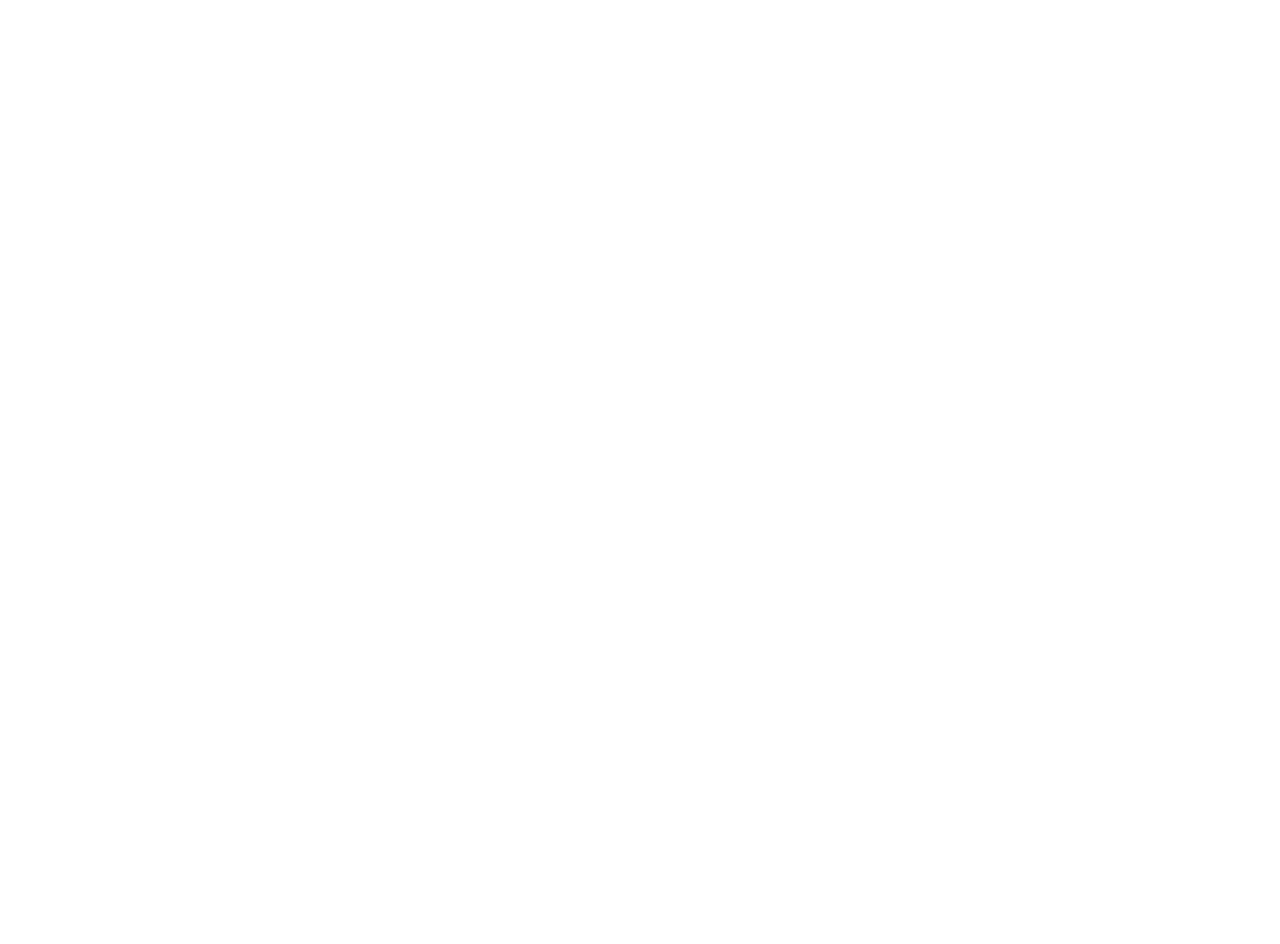
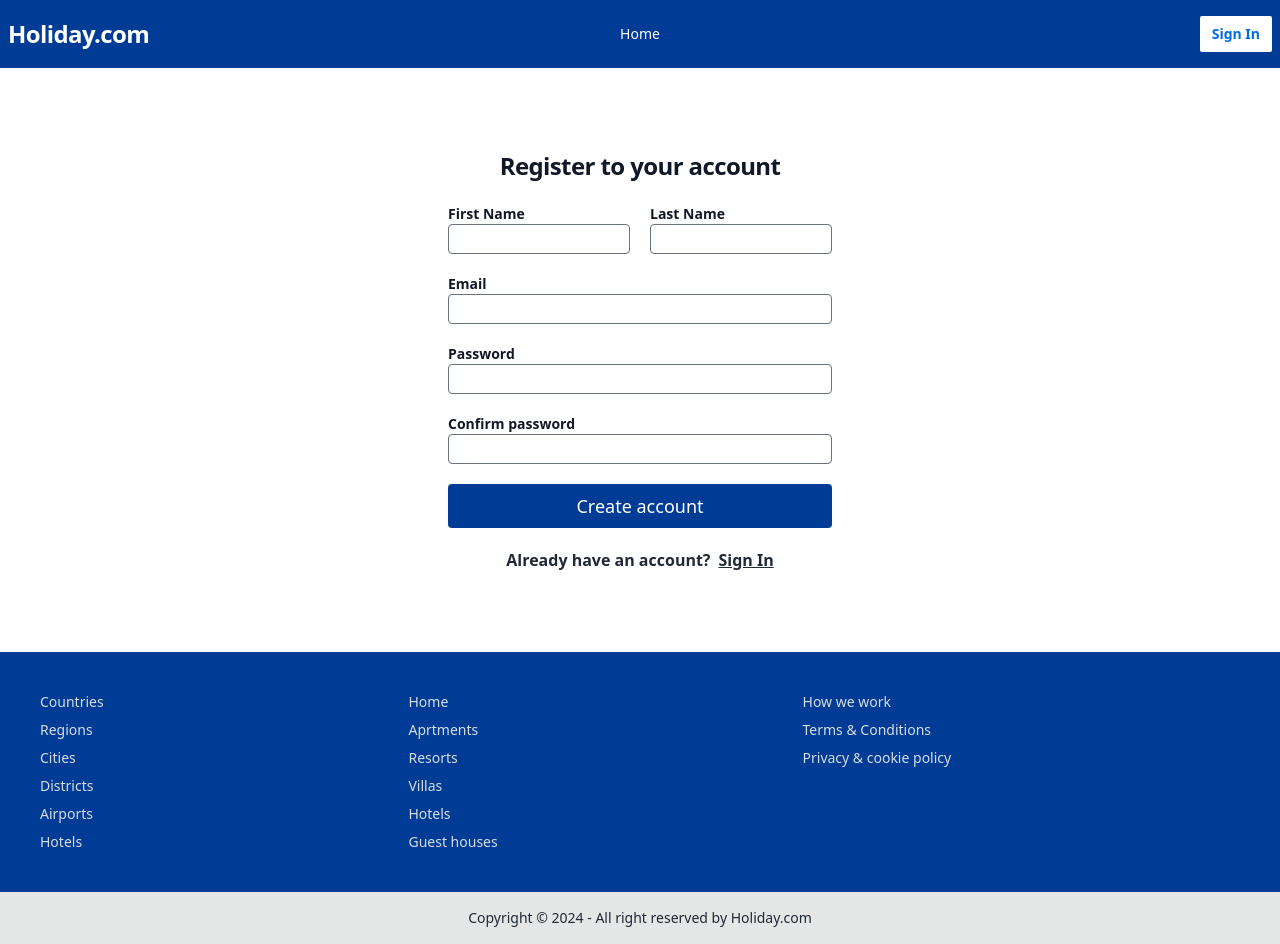
Before and after one commit to MohitCode17/holiday-hotel-booking-app, a React (Vite) app in the folder frontend/: page /sign-up in a window 1280 px wide. Before the commit this address had no page. Before the commit the page ends 800 px from the top, so only its background shows below. Built offline with nearby package versions, Linux system fonts and the light colour scheme.

Commit message:
add sign-in & sign-up page ui

```diff
--- a/frontend/src/App.tsx
+++ b/frontend/src/App.tsx
@@ -1,5 +1,8 @@
 import { BrowserRouter as Router, Routes, Route } from "react-router-dom";
 import Layout from "./Layout/Layout";
+import SignIn from "./pages/SignIn";
+import Register from "./pages/Register";
+import AuthLayout from "./Layout/AuthLayout";
 
 const App = () => {
   return (
@@ -14,6 +17,24 @@ const App = () => {
               </Layout>
             }
           />
+
+          <Route
+            path="/sign-in"
+            element={
+              <AuthLayout>
+                <SignIn />
+              </AuthLayout>
+            }
+          />
+
+          <Route
+            path="/sign-up"
+            element={
+              <AuthLayout>
+                <Register />
+              </AuthLayout>
+            }
+          />
         </Routes>
       </Router>
     </>
--- /dev/null
+++ b/frontend/src/Layout/AuthLayout.tsx
@@ -0,0 +1,14 @@
+import Footer from "../components/Footer";
+import Header from "../components/Header";
+
+const AuthLayout = ({ children }: { children: React.ReactNode }) => {
+  return (
+    <div className="flex flex-col min-h-screen">
+      <Header />
+      <div className="container mx-auto py-10 px-2 flex-1">{children}</div>
+      <Footer />
+    </div>
+  );
+};
+
+export default AuthLayout;
--- /dev/null
+++ b/frontend/src/pages/Register.tsx
@@ -0,0 +1,65 @@
+import { Link } from "react-router-dom";
+
+const Register = () => {
+  return (
+    <form className="flex flex-col gap-5 my-10 sm:mx-auto sm:w-full sm:max-w-sm">
+      <h2 className="text-center text-2xl font-bold leading-9 tracking-tight text-gray-900">
+        Register to your account
+      </h2>
+
+      <div className="flex flex-col md:flex-row gap-5">
+        <label className="text-gray-900 text-sm font-bold flex-1">
+          First Name
+          <input
+            type="text"
+            className="border border-gray-500 py-1 px-2 w-full font-normal rounded focus:outline-primarySoft"
+          />
+        </label>
+        <label className="text-gray-900 text-sm font-bold flex-1">
+          Last Name
+          <input
+            type="text"
+            className="border border-gray-500 py-1 px-2 w-full font-normal rounded focus:outline-primarySoft"
+          />
+        </label>
+      </div>
+
+      <label className="text-gray-900 text-sm font-bold flex-1">
+        Email
+        <input
+          type="email"
+          className="border border-gray-500 py-1 px-2 w-full font-normal rounded focus:outline-primarySoft"
+        />
+      </label>
+
+      <label className="text-gray-900 text-sm font-bold flex-1">
+        Password
+        <input
+          type="password"
+          className="border border-gray-500 py-1 px-2 w-full font-normal rounded focus:outline-primarySoft"
+        />
+      </label>
+
+      <label className="text-gray-900 text-sm font-bold flex-1">
+        Confirm password
+        <input
+          type="password"
+          className="border border-gray-500 py-1 px-2 w-full font-normal rounded focus:outline-primarySoft"
+        />
+      </label>
+
+      <button className="bg-primary text-white py-2 px-3 rounded hover:bg-blue-700 text-lg">
+        Create account
+      </button>
+
+      <span className="flex mx-auto gap-2 font-semibold">
+        Already have an account?
+        <Link to={"/sign-in"} className="underline">
+          Sign In
+        </Link>
+      </span>
+    </form>
+  );
+};
+
+export default Register;
--- /dev/null
+++ b/frontend/src/pages/SignIn.tsx
@@ -0,0 +1,40 @@
+import { Link } from "react-router-dom";
+
+const SignIn = () => {
+  return (
+    <form className="flex flex-col gap-5 my-10 sm:mx-auto sm:w-full sm:max-w-sm">
+      <h2 className="text-center text-2xl font-bold leading-9 tracking-tight text-gray-900">
+        Sign in to your account
+      </h2>
+
+      <label className="text-gray-900 text-sm font-bold flex-1">
+        Email
+        <input
+          type="email"
+          className="border border-gray-500 py-1 px-2 w-full font-normal rounded focus:outline-primarySoft"
+        />
+      </label>
+
+      <label className="text-gray-900 text-sm font-bold flex-1">
+        Password
+        <input
+          type="password"
+          className="border border-gray-500 py-1 px-2 w-full font-normal rounded focus:outline-primarySoft"
+        />
+      </label>
+
+      <button className="bg-primary text-white py-2 px-3 rounded hover:bg-blue-700 focus:outline-none text-lg">
+        Sign In
+      </button>
+
+      <span className="flex mx-auto gap-2 font-semibold">
+        Don't have an account?
+        <Link to={"/sign-up"} className="underline">
+          Register here
+        </Link>
+      </span>
+    </form>
+  );
+};
+
+export default SignIn;
```
